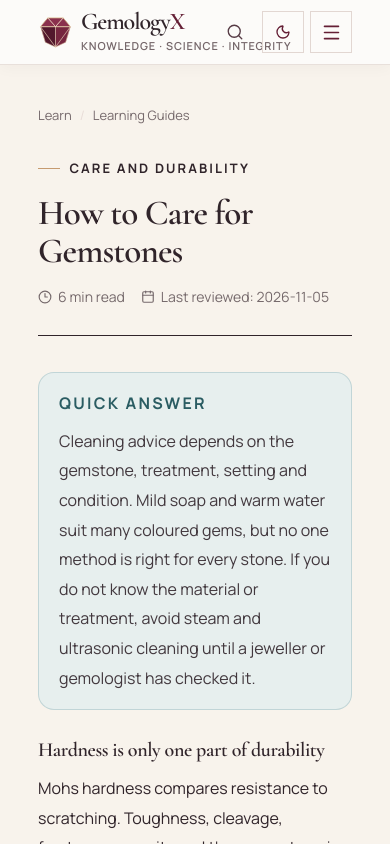
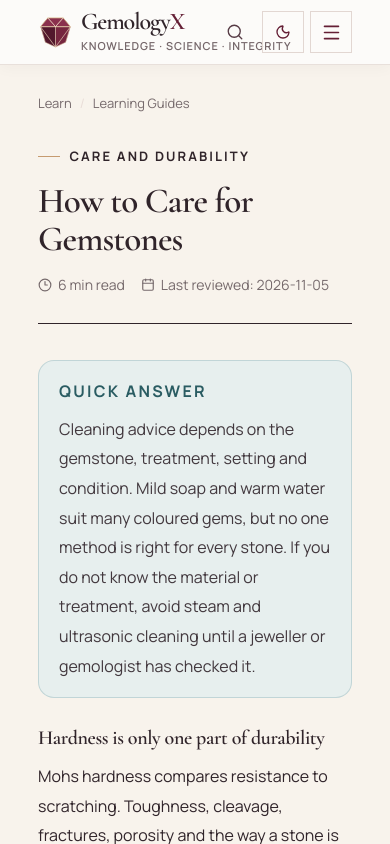
Before and after one commit to LinukaBandara/GemologyX, a Next.js app: page /learn/gemstone-care in a window 390 px wide. Shown: the top 844 px of the page. Built offline with nearby package versions, Linux system fonts and the light colour scheme.

Commit message:
Improve mobile-first guide article layout

```diff
--- a/src/components/article-layout.tsx
+++ b/src/components/article-layout.tsx
@@ -29,7 +29,7 @@ export function ArticleLayout({
   const isSinhala = crumbHref.startsWith("/si/");
   const learnHref = isSinhala ? "/si/learn" : "/learn";
   return (
-    <article lang={isSinhala ? "si" : undefined} className={`container-page gx-article-page max-w-4xl py-10 md:py-14 ${isSinhala ? "gx-article-page-si" : "gx-article-page-en"}`}>
+    <article lang={isSinhala ? "si" : undefined} className={`container-page gx-article-page mx-auto min-w-0 max-w-4xl py-7 sm:py-9 md:py-14 ${isSinhala ? "gx-article-page-si" : "gx-article-page-en"}`}>
       {/* Breadcrumb */}
       <nav className="flex flex-wrap items-center gap-2 text-sm text-muted">
         <Link href={learnHref} className="hover:text-accent transition-colors">{isSinhala ? "මැණික් දැනුම" : "Learn"}</Link>
```
